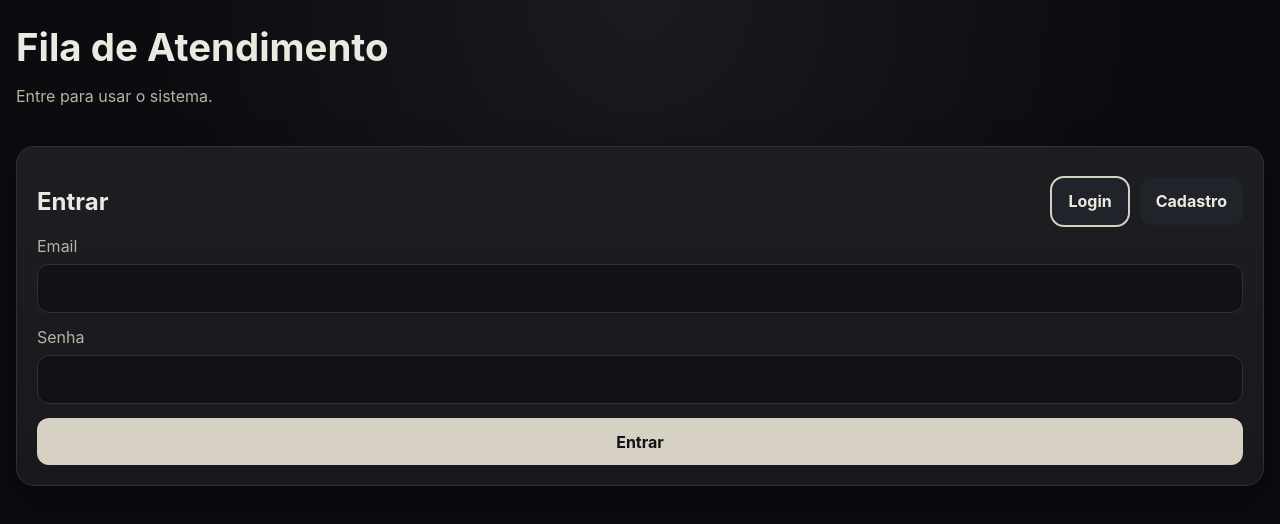
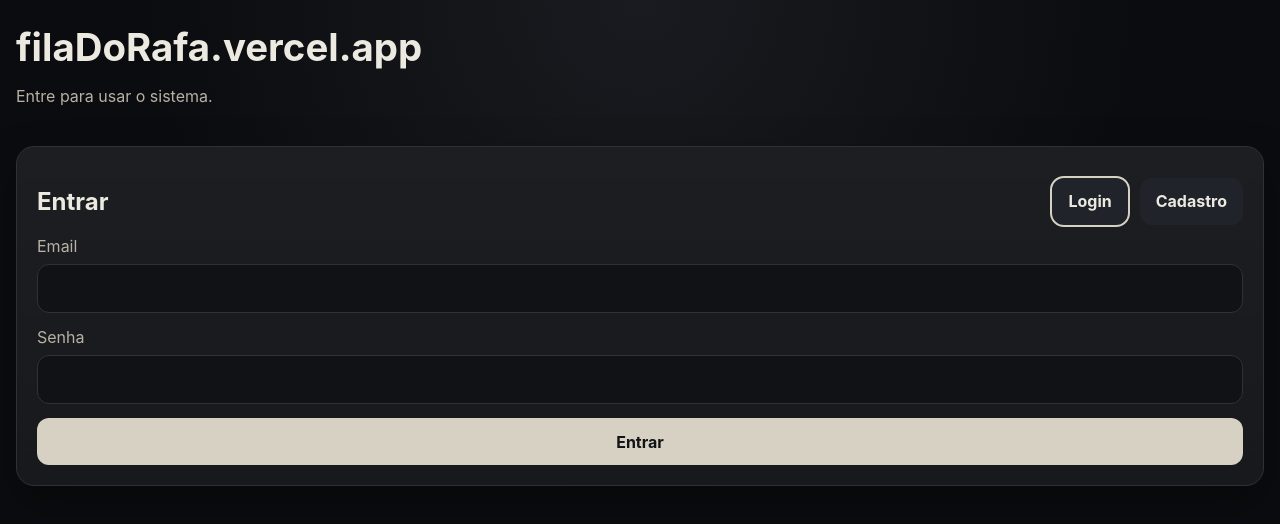
Before and after one commit to rafaellindemann/fila, a React (Vite) app: page / in a window 1280 px wide. Shown: the top 524 px of the page. Built offline with nearby package versions, Linux system fonts and the light colour scheme; no server answers; the database is empty.

Commit message:
refat layout header

```diff
--- a/src/App.jsx
+++ b/src/App.jsx
@@ -324,7 +324,7 @@
       <div className="app-shell">
         <header className="topbar">
           <div>
-            <h1>Fila de Atendimento</h1>
+            <h1>filaDoRafa.vercel.app</h1>
             <p className="muted">Entre para usar o sistema.</p>
           </div>
         </header>
@@ -363,7 +363,7 @@
       <div className="app-shell">
         <header className="topbar">
           <div>
-            <h1>Fila de Atendimento</h1>
+            <h1>filaDoRafa.vercel.app</h1>
             <p className="muted">Complete seu cadastro para continuar.</p>
           </div>
 
@@ -388,8 +388,8 @@
   return (
     <div className="app-shell">
       <header className="topbar">
-        <div>
-          <h1>Fila de Atendimento</h1>
+        <div display="flex" gap="0.25rem">
+          <h1>filaDoRafa.vercel.app</h1>
 
           <p className="muted">
             {sessaoAtiva
@@ -397,10 +397,10 @@
               : 'Nenhuma sessão ativa no momento'}
           </p>
 
-          <p className="muted">
+          {/* <p className="muted">
             Logado como <strong>{usuario.nome_completo}</strong>
             {isAdmin ? ' (admin)' : ''}
-          </p>
+          </p> */}
         </div>
 
         <nav className="tabs">
```
